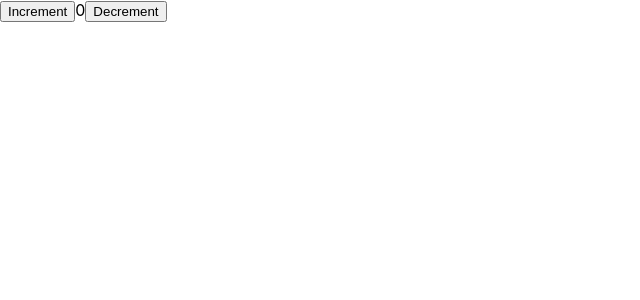
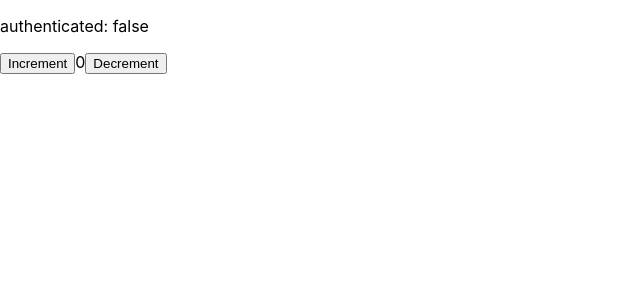
Before and after one commit to arko9858/photo-book, a React (Create React App) app: page / in a window 1280 px wide. Shown: the top 300 px of the page, without its empty margins (0-640 px from the left). Built offline with nearby package versions, Linux system fonts and the light colour scheme.

Commit message:
added auth reducer

```diff
--- a/src/App.js
+++ b/src/App.js
@@ -1,9 +1,11 @@
 import Counter from "./features/counter/Counter";
-
+import Layout from "./Layout/Layout";
 function App() {
   return (
     <div className="App">
-      <Counter />
+      <Layout>
+        <Counter />
+      </Layout>
     </div>
   );
 }
--- /dev/null
+++ b/src/Layout/Layout.js
@@ -0,0 +1,17 @@
+import React from "react";
+import { useSelector } from "react-redux";
+
+const Layout = (props) => {
+  const authenticated = useSelector((state) => state.auth.authenticated);
+
+  return (
+    <div>
+      <header>
+        <p>authenticated: {authenticated.toString()}</p>
+      </header>
+      <main>{props.children}</main>
+    </div>
+  );
+};
+
+export default Layout;
--- a/src/app/store.js
+++ b/src/app/store.js
@@ -1,9 +1,10 @@
 import { configureStore } from "@reduxjs/toolkit";
 import counterReducer from '../features/counter/counterSlice'
-
+import authReducer from '../features/auth/authSlice'
 
 export default configureStore({
   reducer: {
-    counter:counterReducer
+    counter:counterReducer,
+    auth: authReducer
   },
 });
--- /dev/null
+++ b/src/features/auth/authSlice.js
@@ -0,0 +1,21 @@
+import {createSlice} from '@reduxjs/toolkit'
+
+export const authSlice = createSlice({
+    name: 'auth',
+    initialState: {
+      authenticated: false,
+    },
+    reducers: {
+      signIn: (state) => {
+        state.authenticated = true
+      },
+      signOut: (state) => {
+        state.authenticated = false
+      },
+
+    },
+  })
+
+  export const {signIn,signOut} = authSlice.actions
+
+  export default authSlice.reducer
--- a/src/features/counter/counterSlice.js
+++ b/src/features/counter/counterSlice.js
@@ -7,10 +7,6 @@ export const counterSlice = createSlice({
     },
     reducers: {
       increment: (state) => {
-        // Redux Toolkit allows us to write "mutating" logic in reducers. It
-        // doesn't actually mutate the state because it uses the Immer library,
-        // which detects changes to a "draft state" and produces a brand new
-        // immutable state based off those changes
         state.value += 1
       },
       decrement: (state) => {
```
Also changed, not shown: src/Containers/Home/Home.js (added, +12 -0 lines).
